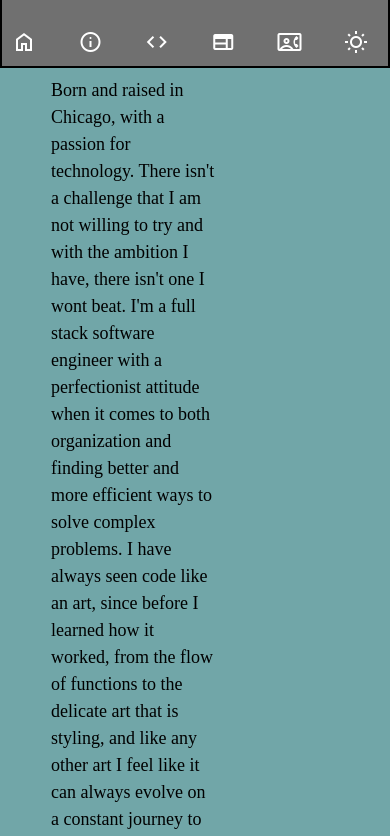
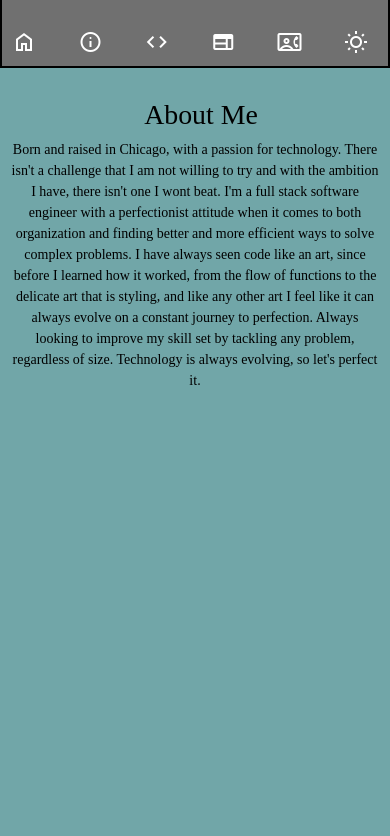
Before and after one commit to Erodri6z/Portfolio-2.0, a React (Create React App) app: page /Info in a window 390 px wide. Shown: the top 836 px of the page. Built offline with nearby package versions, Linux system fonts and the light colour scheme; a web font is replaced by a local one.

Commit message:
add responsive design to about page

```diff
--- a/src/styles/about.css
+++ b/src/styles/about.css
@@ -18,3 +18,19 @@
   padding-right: 50%;
   padding-left: 12px
 }
+
+@media only screen and (max-width: 750px) {
+  .about-page{
+    margin-left: 0px;
+  }
+  .about-page h1 {
+    padding-top: 25%;
+    text-align: center;
+  }
+  .about-page p {
+    font-size: 14px;
+    padding-right: 10px;
+    padding-left: 10px;
+    text-align: center;
+  }
+}
```
